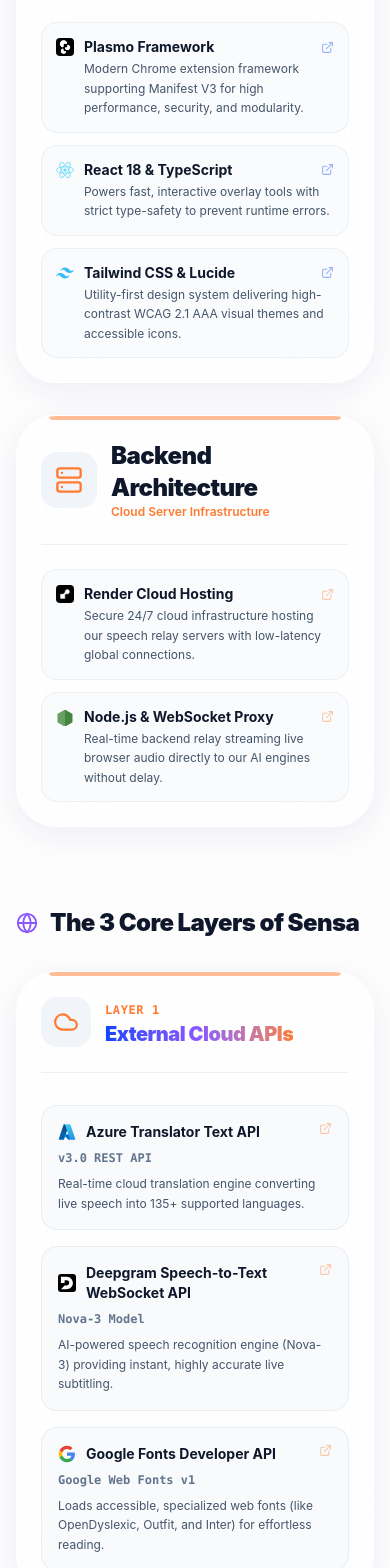
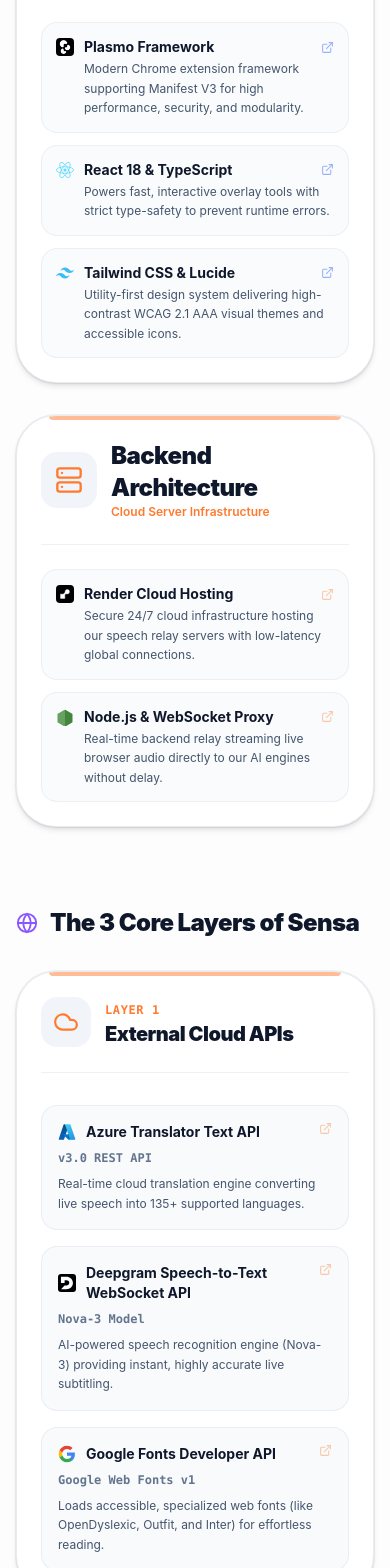
Before and after one commit to bulsu-kdlantolin/sensa-website, a React (Vite) app: page / in a window 390 px wide. Shown: the part 9388-10956 px from the top of the page. Built offline with nearby package versions, Linux system fonts and the light colour scheme.

Commit message:
revert: restore Architecture section to original styling

```diff
--- a/src/components/ArchitectureSection.tsx
+++ b/src/components/ArchitectureSection.tsx
@@ -265,14 +265,6 @@
           }`}
       />
 
-      {/* Data Stream Background */}
-      <div className="absolute inset-0 overflow-hidden pointer-events-none -z-10">
-        <div className={`absolute top-[20%] left-0 w-32 h-[1px] bg-gradient-to-r from-transparent via-cyan-500 to-transparent blur-[1px] animate-[data-stream_4s_linear_infinite] ${isDark ? 'opacity-40' : 'opacity-20'}`} />
-        <div className={`absolute top-[45%] left-0 w-48 h-[2px] bg-gradient-to-r from-transparent via-[#8A56FF] to-transparent blur-[2px] animate-[data-stream_6s_linear_infinite_1s] ${isDark ? 'opacity-30' : 'opacity-15'}`} />
-        <div className={`absolute top-[70%] left-0 w-24 h-[1px] bg-gradient-to-r from-transparent via-cyan-400 to-transparent blur-[1px] animate-[data-stream_5s_linear_infinite_2.5s] ${isDark ? 'opacity-50' : 'opacity-25'}`} />
-        <div className={`absolute top-[85%] left-0 w-64 h-[2px] bg-gradient-to-r from-transparent via-[#FF7A2F] to-transparent blur-[2px] animate-[data-stream_7s_linear_infinite_0.5s] ${isDark ? 'opacity-20' : 'opacity-10'}`} />
-      </div>
-
       <div className="max-w-7xl mx-auto px-4 md:px-8 w-full">
         {/* Section Header */}
         <ScrollReveal>
@@ -302,9 +294,9 @@
               return (
                 <article
                   key={idx}
-                  className={`group border rounded-[2.5rem] p-6 md:p-8 flex flex-col justify-between transition-all duration-500 hover:scale-[1.005] relative overflow-hidden backdrop-blur-2xl ${side.borderHover} ${isDark
-                      ? 'bg-[#161618]/60 border-white/10 shadow-[0_8px_32px_0_rgba(0,0,0,0.36)]'
-                      : 'bg-white/60 border-white/50 shadow-[0_8px_32px_0_rgba(31,38,135,0.07)]'
+                  className={`group border rounded-[2.5rem] p-6 md:p-8 flex flex-col justify-between transition-all duration-500 hover:scale-[1.005] relative overflow-hidden ${side.borderHover} ${isDark
+                      ? 'bg-[#161618] border-slate-800 ring-1 ring-white/5 shadow-md'
+                      : 'bg-white border-slate-200/80 ring-1 ring-black/5 shadow-md'
                     }`}
                 >
                   <div className={`absolute top-0 left-8 right-8 h-1 rounded-b-full ${side.accentLine} opacity-50`} />
@@ -333,14 +325,14 @@
                             href={item.url}
                             target="_blank"
                             rel="noopener noreferrer"
-                            className={`p-3.5 rounded-2xl border flex flex-col gap-0.5 transition-all duration-300 group focus:outline-none focus-visible:ring-2 focus-visible:ring-offset-2 focus-visible:ring-[#0A44FF] ${isDark
-                                ? 'bg-[#0f0f11]/80 border-white/5 hover:border-[#8A56FF]/50 hover:shadow-[0_0_20px_rgba(138,86,255,0.2)] hover:bg-[#161618]'
-                                : 'bg-slate-50/80 border-slate-200/60 hover:border-[#8A56FF]/50 hover:shadow-[0_0_20px_rgba(138,86,255,0.1)] hover:bg-white'
+                            className={`p-3.5 rounded-2xl border flex flex-col gap-0.5 transition-all group focus:outline-none focus-visible:ring-2 focus-visible:ring-offset-2 focus-visible:ring-[#0A44FF] ${isDark
+                                ? 'bg-black/40 border-slate-800/80 hover:border-slate-600 hover:bg-black/60'
+                                : 'bg-slate-50/80 border-slate-200/60 hover:border-slate-300 hover:bg-slate-100'
                               }`}
                           >
                             <span className={`text-sm font-bold flex items-center justify-between gap-2.5 ${isDark ? 'text-slate-100' : 'text-slate-900'}`}>
                               <span className="flex items-center gap-2.5">
-                                <span className={`shrink-0 flex items-center justify-center transition-transform duration-300 group-hover:scale-110 group-hover:animate-pulse ${side.color}`}>
+                                <span className={`shrink-0 flex items-center justify-center ${side.color}`}>
                                   <ItemLogo size={18} />
                                 </span>
                                 {item.name}
@@ -379,9 +371,9 @@
               return (
                 <ScrollReveal delay={150 + (lIdx * 100)} key={lIdx}>
                 <div
-                  className={`border rounded-[2.5rem] p-6 md:p-8 transition-all duration-500 relative overflow-hidden backdrop-blur-2xl ${layer.borderHover} ${isDark
-                      ? 'bg-[#161618]/60 border-white/10 shadow-[0_8px_32px_0_rgba(0,0,0,0.36)]'
-                      : 'bg-white/60 border-white/50 shadow-[0_8px_32px_0_rgba(31,38,135,0.07)]'
+                  className={`border rounded-[2.5rem] p-6 md:p-8 transition-all duration-500 relative overflow-hidden ${layer.borderHover} ${isDark
+                      ? 'bg-[#161618] border-slate-800 ring-1 ring-white/5 shadow-md'
+                      : 'bg-white border-slate-200/80 ring-1 ring-black/5 shadow-md'
                     }`}
                 >
                   <div className={`absolute top-0 left-8 right-8 h-1 rounded-b-full ${layer.accentLine} opacity-50`} />
@@ -395,7 +387,7 @@
                       <span className={`text-xs font-mono font-bold uppercase tracking-wider ${layer.color}`}>
                         {layer.layerNumber}
                       </span>
-                      <h4 className={`text-xl md:text-2xl font-black tracking-tight text-transparent bg-clip-text bg-gradient-to-r from-[#0A44FF] via-[#8A56FF] to-[#FF7A2F]`}>
+                      <h4 className={`text-xl md:text-2xl font-black tracking-tight ${isDark ? 'text-white' : 'text-slate-900'}`}>
                         {layer.title}
                       </h4>
                     </div>
@@ -411,15 +403,15 @@
                           href={api.url}
                           target="_blank"
                           rel="noopener noreferrer"
-                          className={`p-4 rounded-2xl border flex flex-col justify-between transition-all duration-300 group hover:-translate-y-1 focus:outline-none focus-visible:ring-2 focus-visible:ring-offset-2 focus-visible:ring-[#0A44FF] ${isDark
-                              ? 'bg-[#0f0f11]/80 border-white/5 hover:border-[#8A56FF]/50 hover:shadow-[0_0_20px_rgba(138,86,255,0.2)] hover:bg-[#161618]'
-                              : 'bg-slate-50/90 border-slate-200/70 hover:border-[#8A56FF]/50 hover:shadow-[0_0_20px_rgba(138,86,255,0.1)] hover:bg-white'
+                          className={`p-4 rounded-2xl border flex flex-col justify-between transition-all duration-300 group hover:scale-[1.02] focus:outline-none focus-visible:ring-2 focus-visible:ring-offset-2 focus-visible:ring-[#0A44FF] ${isDark
+                              ? 'bg-black/40 border-slate-800/80 hover:border-slate-600 hover:bg-black/60'
+                              : 'bg-slate-50/90 border-slate-200/70 hover:border-slate-300 hover:bg-slate-100'
                             }`}
                         >
                           <div>
                             <div className="flex items-start justify-between gap-2 mb-2">
                               <span className={`text-sm font-bold flex items-center gap-2.5 ${isDark ? 'text-slate-100' : 'text-slate-900'}`}>
-                                <span className={`shrink-0 flex items-center justify-center transition-transform duration-300 group-hover:scale-110 group-hover:animate-pulse ${layer.color}`}>
+                                <span className={`shrink-0 flex items-center justify-center ${layer.color}`}>
                                   <ApiLogoComponent size={18} />
                                 </span>
                                 {api.name}
--- a/src/index.css
+++ b/src/index.css
@@ -292,8 +292,3 @@
   white-space: nowrap;
   overflow: hidden;
 }
-
-@keyframes data-stream {
-  0% { transform: translateX(-100vw); }
-  100% { transform: translateX(100vw); }
-}
```
